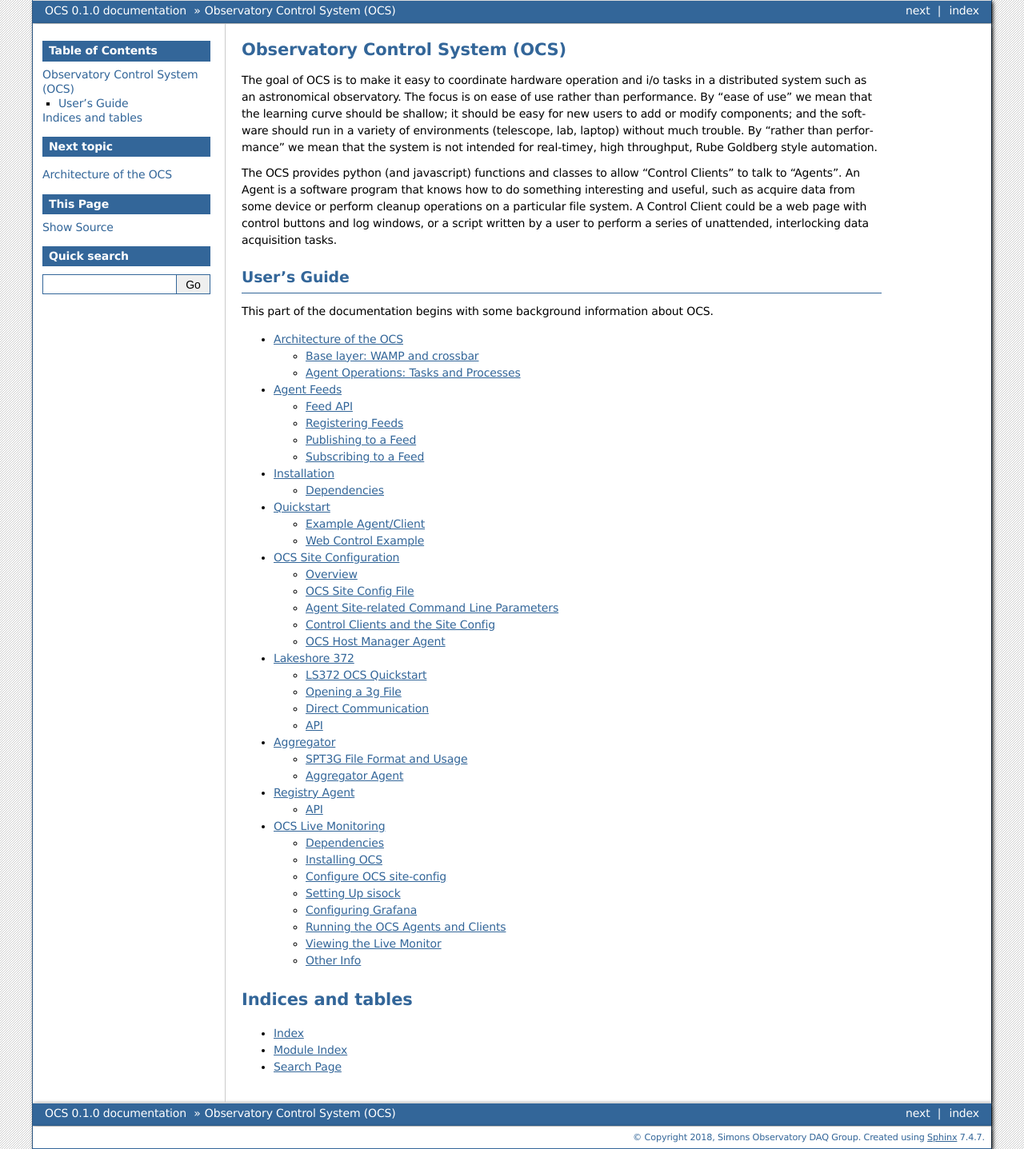
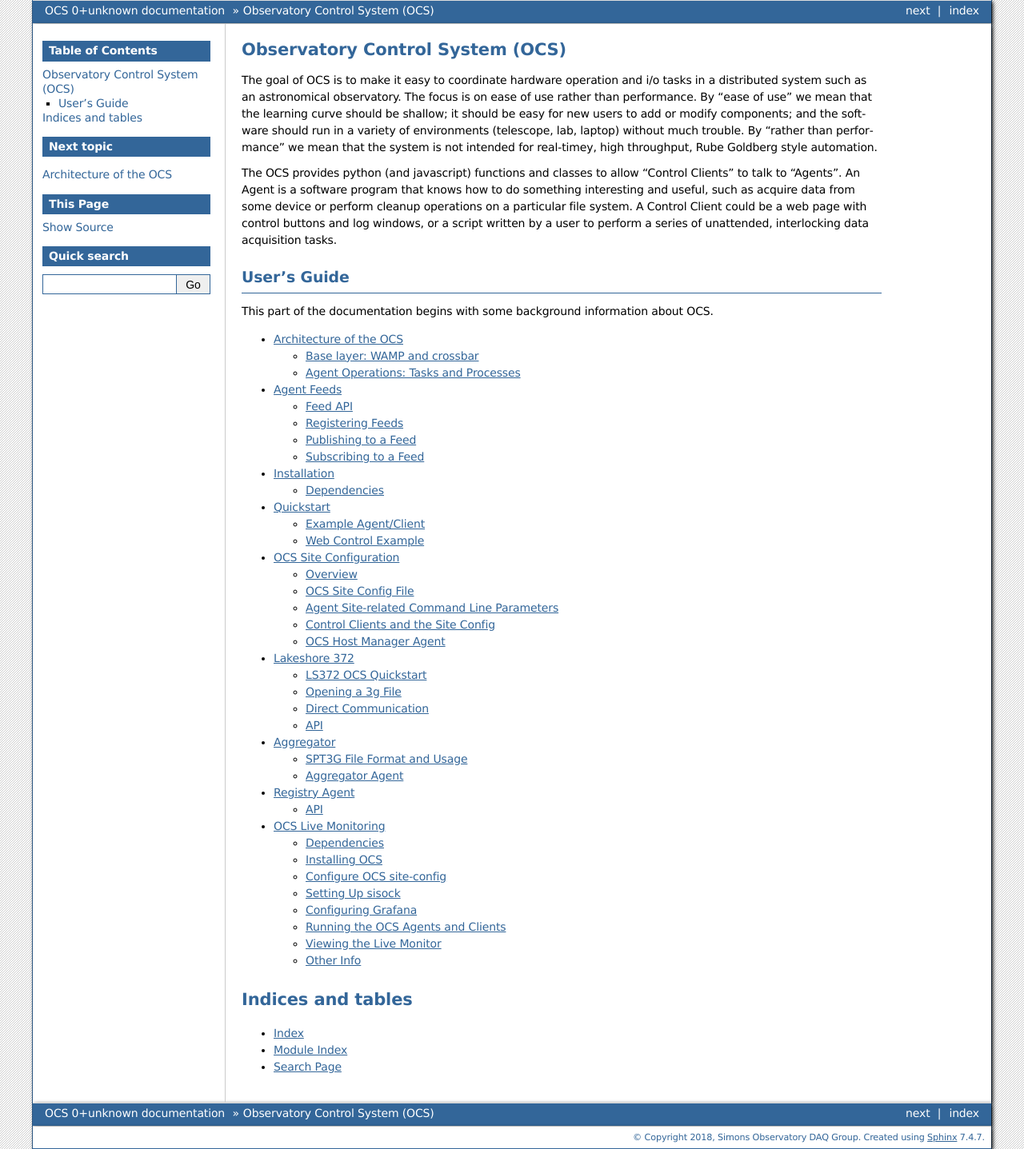
Before and after one commit to simonsobs/ocs, a Sphinx documentation site: the page built from docs/index.rst, in a window 1280 px wide. Shown: the whole page at 80% size. Built offline with Sphinx 7.4.7, drawn with Linux system fonts in a browser that asks for light colours.

```diff
--- a/docs/conf.py
+++ b/docs/conf.py
@@ -14,7 +14,8 @@
 #
 import os
 import sys
-sys.path.append(os.path.abspath('..'))
+sys.path.insert(0, os.path.abspath('..'))
+from ocs import __version__ as ocs_version
 
 # -- Project information -----------------------------------------------------
 
@@ -22,10 +23,10 @@ project = 'OCS'
 copyright = '2018, Simons Observatory DAQ Group'
 author = 'Simons Observatory DAQ Group'
 
-# The short X.Y version
-version = ''
-# The full version, including alpha/beta/rc tags
-release = '0.1.0'
+# The short X.Y version.
+version = ocs_version
+# The full version, including alpha/beta/rc tags.
+release = ocs_version
 
 
 # -- General configuration ---------------------------------------------------
```
